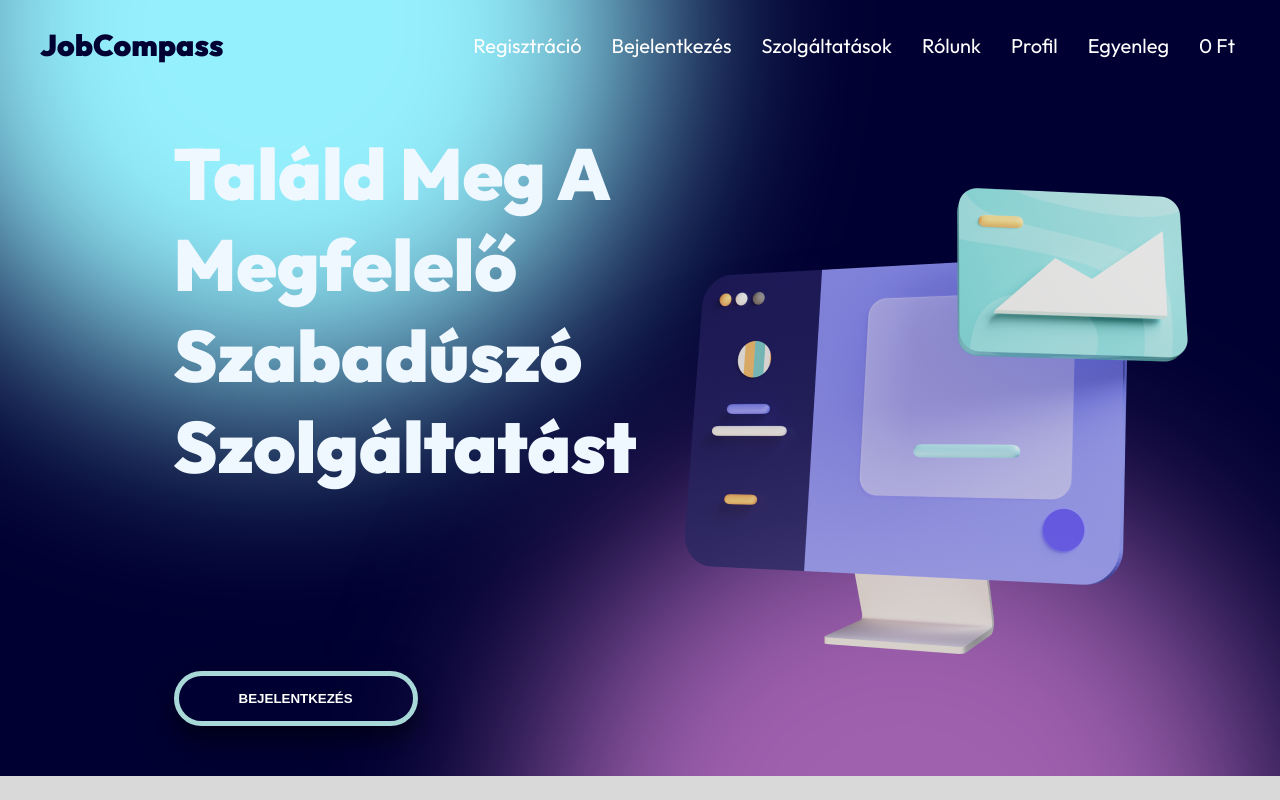
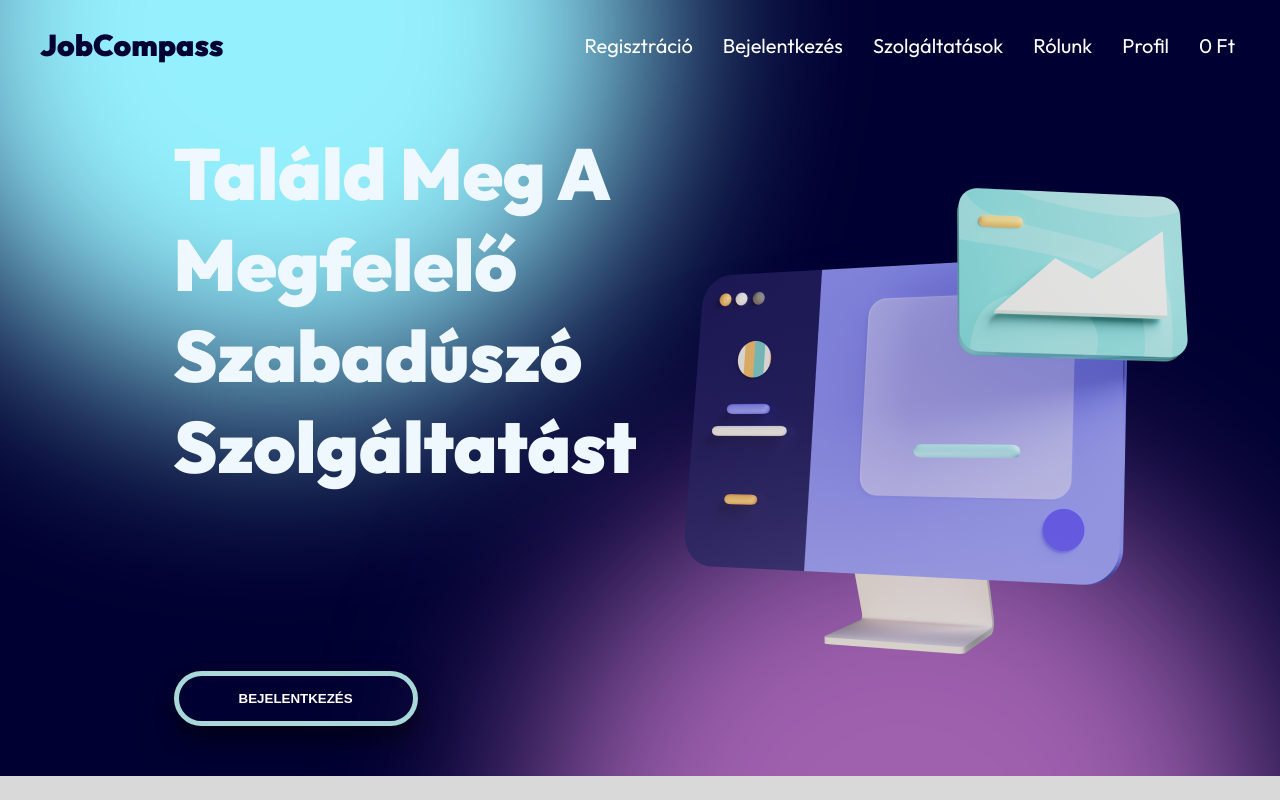
Before and after one commit to zsiza/JobCompass, an Angular app in the folder Angular/JobCompass/: page / in a window 1280 px wide. Shown: the top 800 px of the page. Built offline with nearby package versions, Linux system fonts and the light colour scheme; no server answers.

Commit message:
balance navbar kivevese

```diff
--- a/Angular/JobCompass/src/app/sharepage/navbar/navbar.component.html
+++ b/Angular/JobCompass/src/app/sharepage/navbar/navbar.component.html
@@ -9,7 +9,6 @@
     <li><a routerLink="service">Szolgáltatások</a></li>
     <li><a routerLink="about">Rólunk</a></li>
     <li><a routerLink="profile">Profil</a></li>
-    <li><a routerLink="balance">Egyenleg</a></li>
     <li><a routerLink="balance">{{ currentBalance }} Ft</a></li>
     </ul>
   </div>
```
